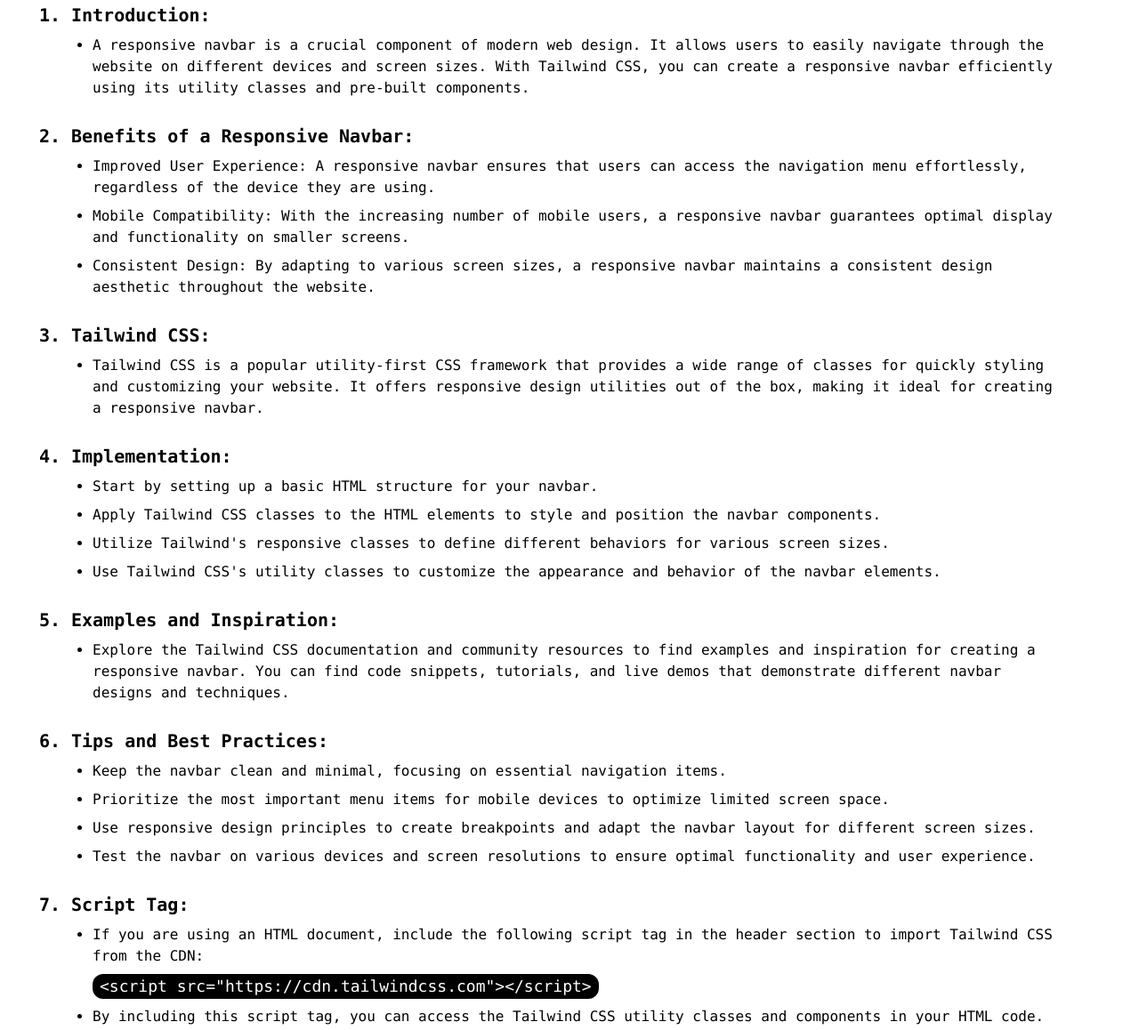
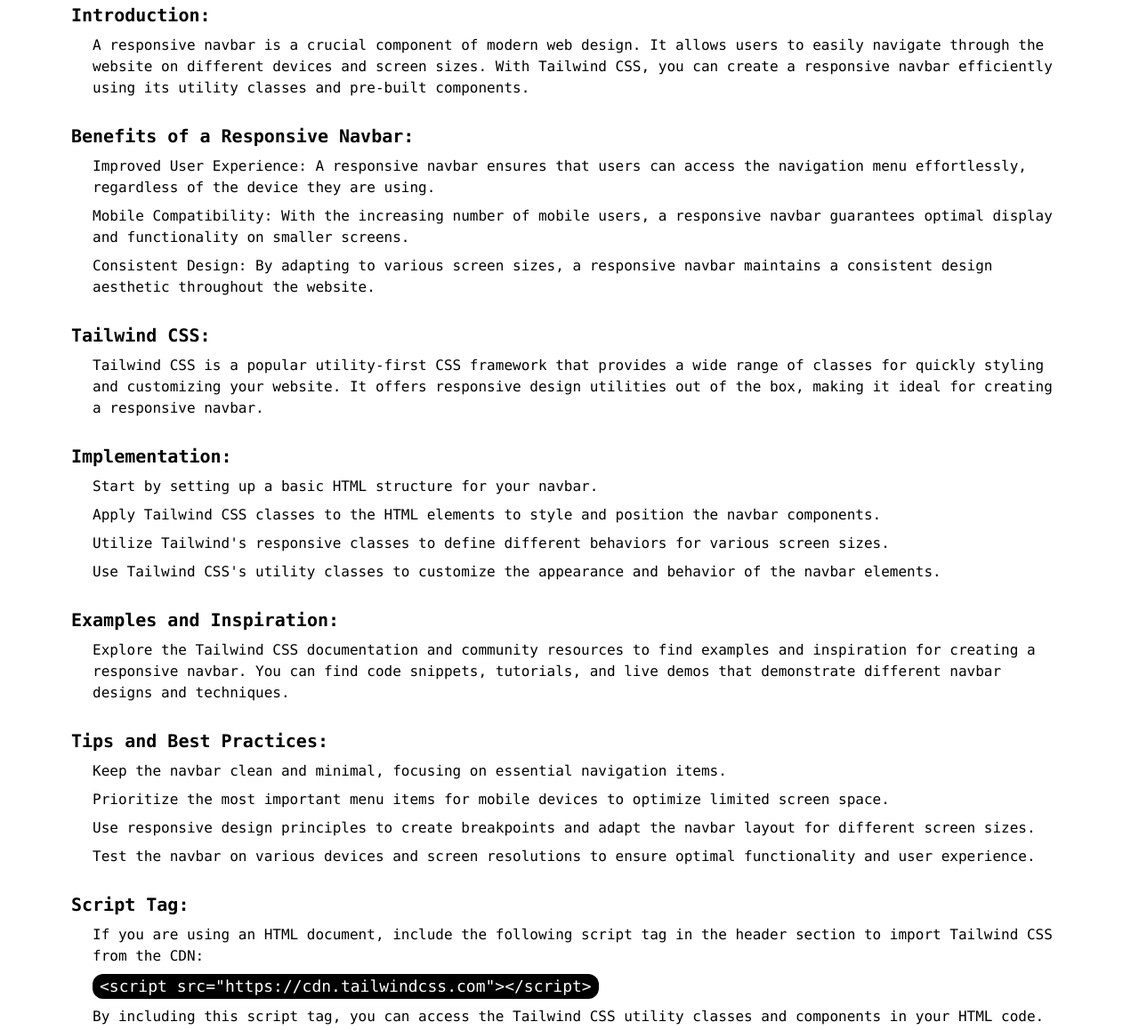
Before and after one commit to Vishalking758/Tailwind-responsive-navbar, a plain HTML site: page index.html in a window 1280 px wide. Shown: the part 121-1279 px from the top of the page at 89% size. Drawn offline with nearby package versions, Linux system fonts and the light colour scheme.

Commit message:
update for mobile device

```diff
--- a/index.html
+++ b/index.html
@@ -57,16 +57,16 @@
 
 
 <section class="md:p-10 pt-10 md:pt-0 ">
-    <ol class="list-decimal p-5 md:p-10">
+    <ol class="p-5 md:p-10">
         <li class="font-bold text-xl ">
           Introduction:
-          <ul class="list-disc">
+          <ul class="">
             <li class="md:ml-6 mt-2 font-normal text-base">A responsive navbar is a crucial component of modern web design. It allows users to easily navigate through the website on different devices and screen sizes. With Tailwind CSS, you can create a responsive navbar efficiently using its utility classes and pre-built components.</li>
           </ul>
         </li>
         <li class="font-bold text-xl pt-7">
           Benefits of a Responsive Navbar:
-          <ul class="list-disc">
+          <ul class="">
             <li class="md:ml-6 mt-2 font-normal text-base">Improved User Experience: A responsive navbar ensures that users can access the navigation menu effortlessly, regardless of the device they are using.</li>
             <li class="md:ml-6 mt-2 font-normal text-base">Mobile Compatibility: With the increasing number of mobile users, a responsive navbar guarantees optimal display and functionality on smaller screens.</li>
             <li class="md:ml-6 mt-2 font-normal text-base">Consistent Design: By adapting to various screen sizes, a responsive navbar maintains a consistent design aesthetic throughout the website.</li>
@@ -74,13 +74,13 @@
         </li>
         <li class="font-bold text-xl pt-7">
           Tailwind CSS:
-          <ul class="list-disc">
+          <ul class="">
             <li class="md:ml-6 mt-2 font-normal text-base">Tailwind CSS is a popular utility-first CSS framework that provides a wide range of classes for quickly styling and customizing your website. It offers responsive design utilities out of the box, making it ideal for creating a responsive navbar.</li>
           </ul>
         </li>
         <li class="font-bold text-xl pt-7">
           Implementation:
-          <ul class="list-disc">
+          <ul class="">
             <li class="md:ml-6 mt-2 font-normal text-base">Start by setting up a basic HTML structure for your navbar.</li>
             <li class="md:ml-6 mt-2 font-normal text-base">Apply Tailwind CSS classes to the HTML elements to style and position the navbar components.</li>
             <li class="md:ml-6 mt-2 font-normal text-base">Utilize Tailwind's responsive classes to define different behaviors for various screen sizes.</li>
@@ -89,13 +89,13 @@
         </li>
         <li class="font-bold text-xl pt-7">
           Examples and Inspiration:
-          <ul class="list-disc">
+          <ul class="">
             <li class="md:ml-6 mt-2 font-normal text-base">Explore the Tailwind CSS documentation and community resources to find examples and inspiration for creating a responsive navbar. You can find code snippets, tutorials, and live demos that demonstrate different navbar designs and techniques.</li>
           </ul>
         </li>
         <li class="font-bold text-xl pt-7">
           Tips and Best Practices:
-          <ul class="list-disc">
+          <ul class="">
             <li class="md:ml-6 mt-2 font-normal text-base">Keep the navbar clean and minimal, focusing on essential navigation items.</li>
             <li class="md:ml-6 mt-2 font-normal text-base">Prioritize the most important menu items for mobile devices to optimize limited screen space.</li>
             <li class="md:ml-6 mt-2 font-normal text-base">Use responsive design principles to create breakpoints and adapt the navbar layout for different screen sizes.</li>
@@ -104,7 +104,7 @@
         </li>
         <li class="font-bold text-xl pt-7">
           Script Tag:
-          <ul class="list-disc">
+          <ul class="">
             <li class="md:ml-6 mt-2 font-normal text-base">If you are using an HTML document, include the following script tag in the header section to import Tailwind CSS from the CDN:</li>
             <li class="md:ml-6 mt-2 font-normal text-base bg-black text-white text-lg font-bold md:w-max px-2 rounded-xl"><code>&lt;script src="https://cdn.tailwindcss.com"&gt;&lt;/script&gt;</code></li>
             <li class="md:ml-6 mt-2 font-normal text-base">By including this script tag, you can access the Tailwind CSS utility classes and components in your HTML code.</li>
@@ -162,9 +162,9 @@
         function updateSection() {
           var section = document.querySelector('.section');
           section.innerHTML = `
-<h2 class="col-span-1 device flex justify-center">Tailwind Navbar</h2><div class="col-span-1 flex justify-center">
+<h2 class="col-span-1 device flex justify-center">Tailwind Navbar</h2><div class="col-span-1 flex justify-center items-end">
 <svg xmlns="http://www.w3.org/2000/svg" fill="none" viewBox="0 0 24 24" stroke-width="1.5" stroke="currentColor" class="w-6 h-6 animate-bounce border-black border-2 rounded-full"><path stroke-linecap="round" stroke-linejoin="round" d="M12 4.5v15m0 0l6.75-6.75M12 19.5l-6.75-6.75" />
-</svg></div><p class="col-span-1 flex justify-center">"This Navbar is responsive."</p>
+</svg></div><p class="col-span-1 flex justify-center ">"This Navbar is responsive."</p>
           `;} document.addEventListener('DOMContentLoaded', updateSection);
       </script>
 </body>
```
